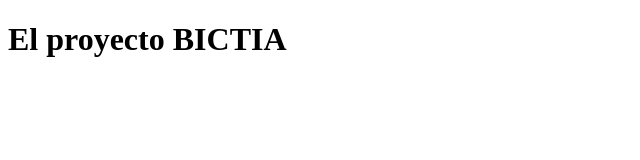
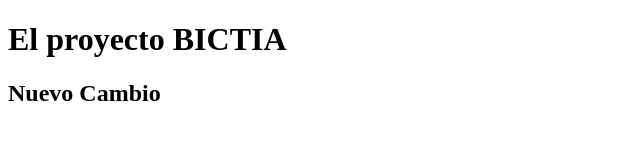
Before and after one commit to ROBERTOJIMENEZ1972/Proyecto, a plain HTML site: page index.html in a window 1280 px wide. Shown: the whole page, without its empty margins (0-640 px from the left). Drawn offline with Linux system fonts and the light colour scheme.

Commit message:
Se agregó un subtítulo

```diff
--- a/index.html
+++ b/index.html
@@ -7,5 +7,6 @@
 </head>
 <body>
     <h1>El proyecto BICTIA</h1>
+    <h2>Nuevo Cambio</h2>
 </body>
 </html>
```
